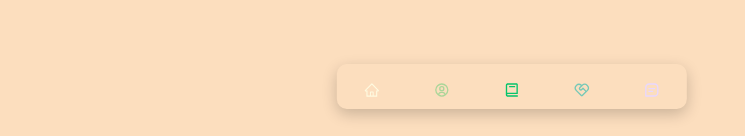
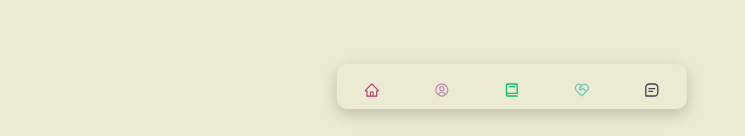
Before and after one commit to Tanmoy001/Portfolio_Tanmoy_Chowdhury, a React (Create React App) app: page / in a window 1280 px wide. Shown: the part 664-800 px from the top of the page, without its empty margins (128-873 px from the left). Built offline with nearby package versions, Linux system fonts and the light colour scheme.

Commit message:
color_changed

```diff
--- a/src/App.jsx
+++ b/src/App.jsx
@@ -10,7 +10,6 @@ import Footer from './components/footer/Footer';
 import React,{useState,useEffect} from 'react';
 import BeatLoader from 'react-spinners/BeatLoader'
 
-
 const App = ()=>{
       const [loader,setLoader]=useState(false)
       useEffect(()=>{
@@ -21,7 +20,7 @@ const App = ()=>{
 
       },[])
 
-  const setTheme =(color)=>{
+ /*  const setTheme =(color)=>{
         document.documentElement.style.setProperty('--color-bg',color)
       }
       const setColor=(event)=>{
@@ -31,8 +30,16 @@ const App = ()=>{
         console.log(currentcolor)
         localStorage.setItem('color',currentcolor);
       }
+ */
 
+     /*  const [color, setColor] = useState("white") */
+/*
+      const togglemode=(cls)=>{
 
+          document.body.style.backgroundColor="white";
+          showAlert("Light mood enbaled","sucess");
+        }
+      } */
   return (
     <div className='App'>
     {loader ?
@@ -48,10 +55,11 @@ const App = ()=>{
   )
   :(
 
-  <>
+  <div className='mainsection'/* style={{backgroundColor:color}} */>
+   {/*  {console.log(setColor)} */}
       <Header/>
       <div className='color-list'>
-      <Nav setColor={setColor}/>
+      <Nav /* setColor={setColor} *//>
       </div>
       <About/>
       <Experience/>
@@ -59,7 +67,7 @@ const App = ()=>{
       <Portfolio/>
       <Contact/>
       <Footer/>
-      </>
+      </div>
     )}
     </div>
   )
--- a/src/components/nav/Nav.jsx
+++ b/src/components/nav/Nav.jsx
@@ -20,31 +20,31 @@ const Nav = ({setColor}) => {
             <ul>
                 <li className="list">
                     <a href="#header" id='1'>
-                    <span className="icon" onMouseOver={setColor}style={{color: "#FEFAE0"}}>< AiOutlineHome/></span>
+                    <span className="icon" /* onClick={()=>{ document.body.style.backgroundColor="#FEFAE0";}} */ style={{color:"#AF3B6E"}}>< AiOutlineHome/></span>
 
                     </a>
                 </li>
                 <li className="list" >
                     <a href="#about" id='2'>
-                    <span className="icon"onMouseOver={setColor}style={{color:"#abd699"}}><BiUserCircle/></span>
+                    <span className="icon"/* onClick={()=>{ document.body.style.backgroundColor="#C492B1";}}  */style={{color:"#C492B1"}}><BiUserCircle/></span>
 
                     </a>
                 </li>
                 <li className="list" >
                     <a href="#experience" id='3'>
-                    <span className="icon"onMouseOver={setColor}style={{color:"#05c46b"}}><BiBook/></span>
+                    <span className="icon"/* onClick={()=>{ document.body.style.backgroundColor="#05c46b";}}  */style={{color:"#05c46b"}}><BiBook/></span>
 
                     </a>
                 </li>
                 <li className="list" >
                     <a href="#services"id='4'>
-                    <span className="icon"onMouseOver={setColor}style={{color:"#75c9b7"}}><RiServiceLine/></span>
+                    <span className="icon"/* onClick={()=>{ document.body.style.backgroundColor="#75c9b7";}} */ style={{color:"#75c9b7"}}><RiServiceLine/></span>
 
                     </a>
                 </li>
                 <li className="list" >
                     <a href="#Contact"id='5'>
-                    <span className="icon"onMouseOver={setColor}style={{color:"#E8D7FF"}}><BiMessageSquareDetail/></span>
+                    <span className="icon"/* onClick={()=>{ document.body.style.backgroundColor="#E8D7FF";}}  */style={{color:"#424651"}}><BiMessageSquareDetail/></span>
 
                     </a>
                 </li>
--- a/src/index.css
+++ b/src/index.css
@@ -31,7 +31,7 @@
 
 body{
   font-family: 'Poppins', sans-serif;
-  background-color:var(--color-bg) ;
+  background-color:#EBEBD3 ;
   color: var(--color-white);
   line-height: 1.7;
 }
@@ -66,7 +66,7 @@ a{
   transition: var(--transition);
 }
 a:hover{
-  color: var(--color-light);
+  color: #C492B1;
 }
 
 .btn{
```
